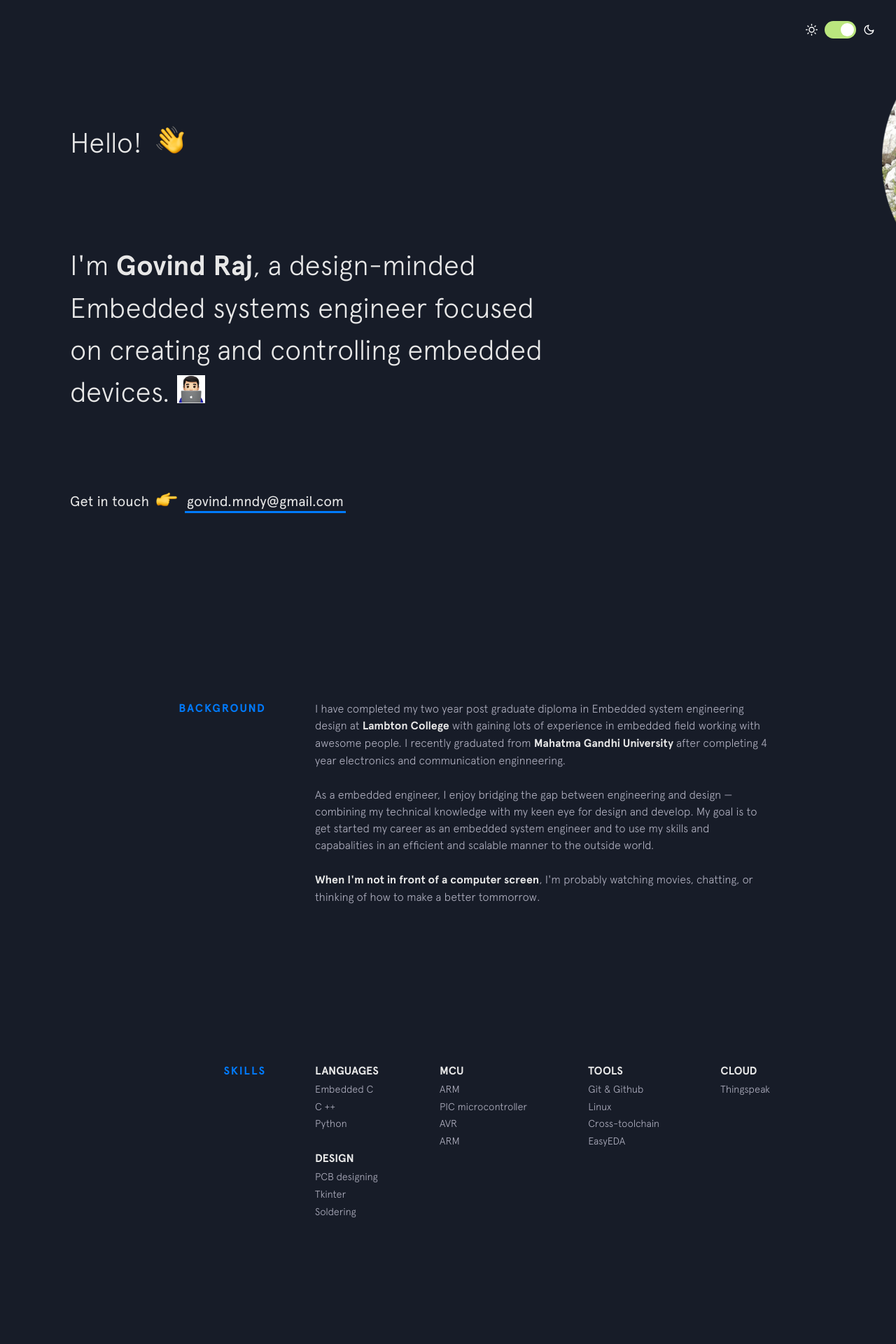
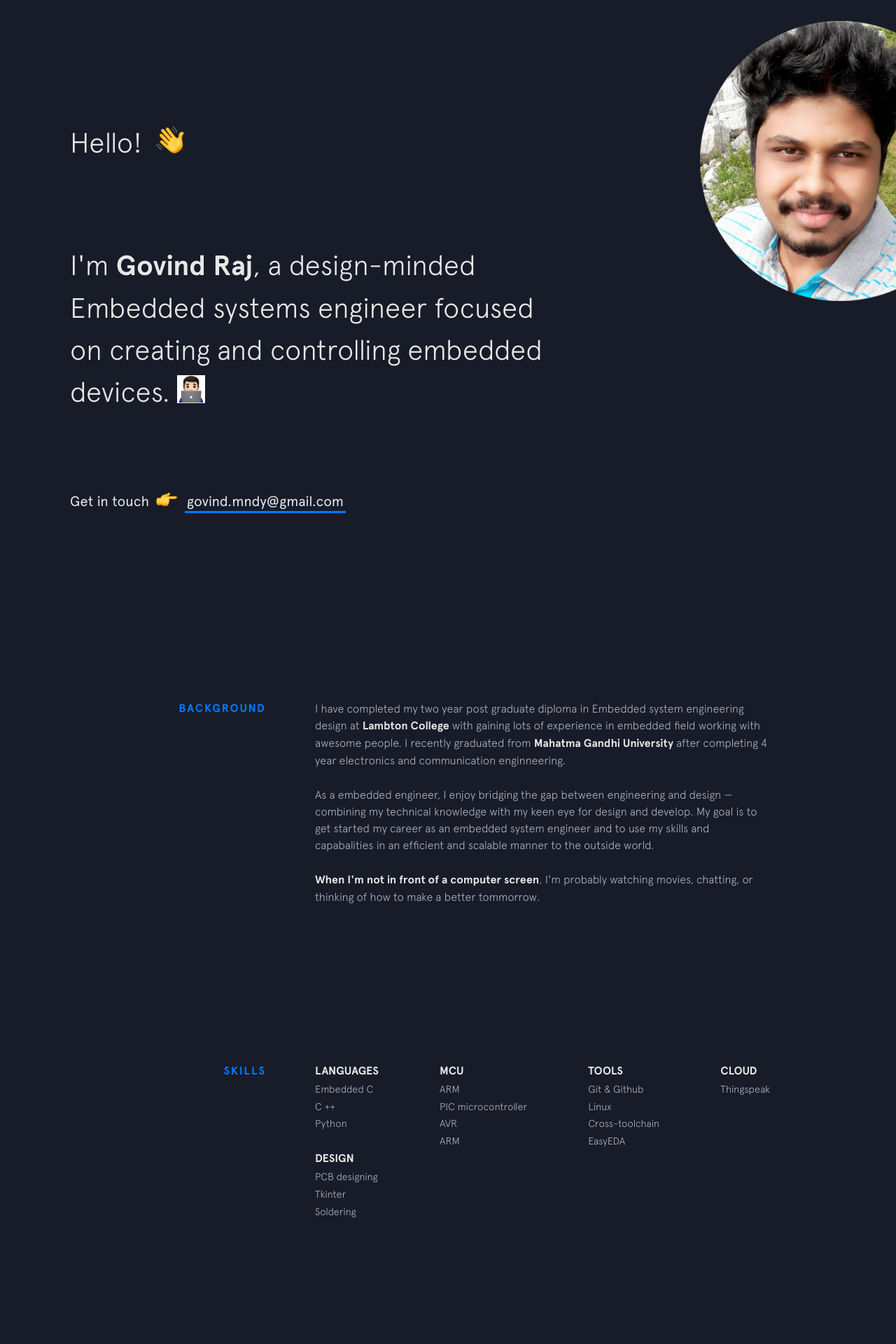
Before and after one commit to gov466/gov466.github.io, a Jekyll site: the page built from index.html, in a window 1280 px wide. Shown: the top 1920 px of the page at 70% size. Built offline with Jekyll 4.4.1, drawn with Linux system fonts in a browser that asks for light colours; nearby versions of some CDN libraries.

Commit message:
Update switch.html

```diff
--- a/_includes/switch.html
+++ b/_includes/switch.html
@@ -6,4 +6,4 @@
   </div>
   <div class="moon"></div>
 </div>
-<img src="{{site.baseurl}}/img/circle-cropped (1).png" style="position:absolute; top:30px; left:1260px;" alt="">
+<img src="{{site.baseurl}}/img/circle-cropped (1).png" style="position:absolute; top:30px; left:1000px;" alt="">
```
